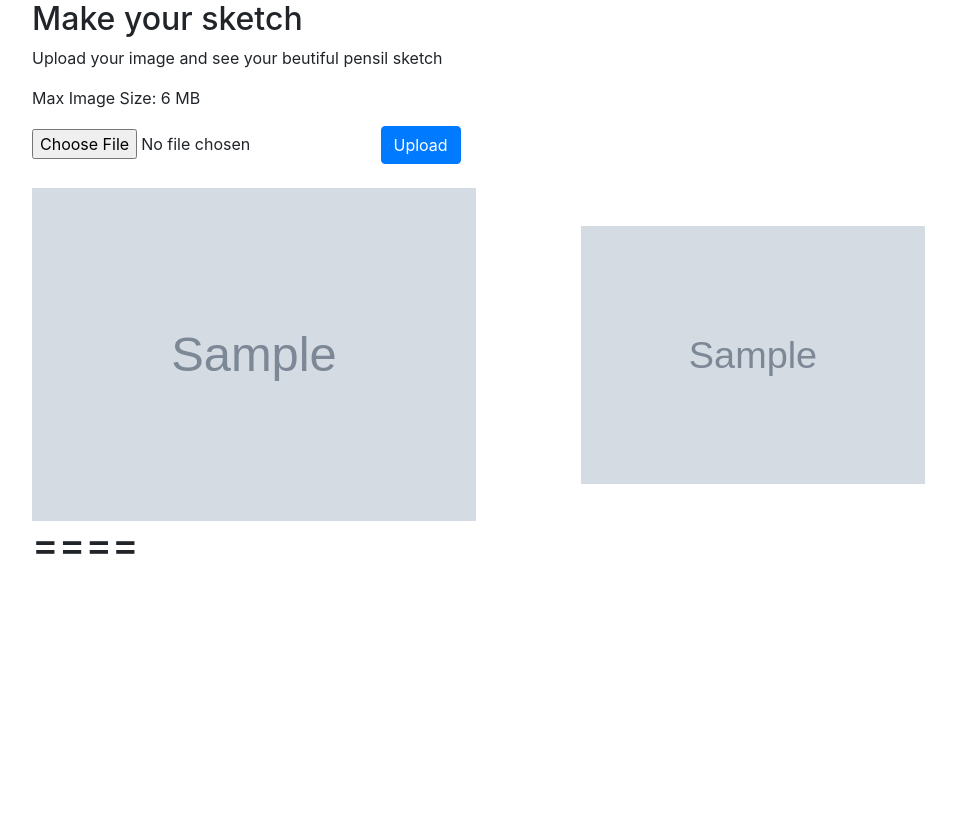
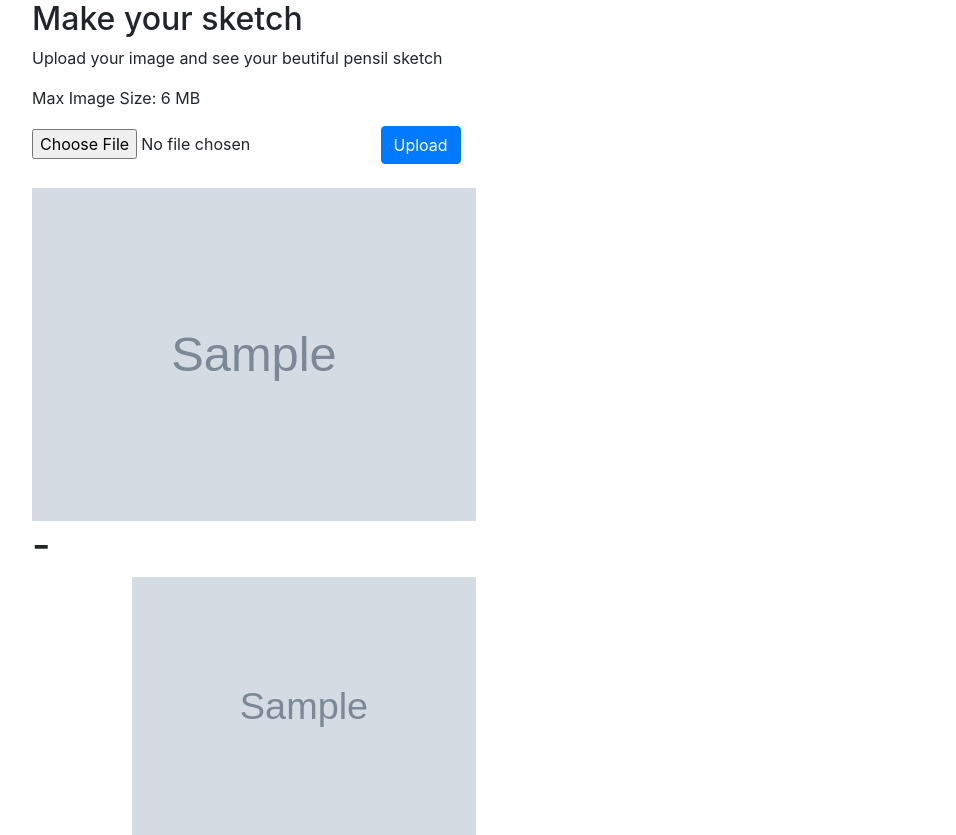
Before and after one commit to hrishi3/makeyoursketch, a Flask app: template templates/index.html in a window 1280 px wide. Shown: the part 56-891 px from the top of the page, without its empty margins (53-1009 px from the left). Before the commit the page ends 610 px from the top, so only its background shows below. Run offline with Flask 2, Linux system fonts and the light colour scheme; the template is opened without the code that fills it: most values are stand-ins (such as "Sample title", 1, 10 or a date in 2020); grey boxes marked "Sample" are stand-in pictures; some libraries are stand-ins or nearby versions.

Commit message:
Update index.html

```diff
--- a/templates/index.html
+++ b/templates/index.html
@@ -1,10 +1,6 @@
 <!DOCTYPE html>
 <html lang="en">
-<style>
-img {
-  border: 15px solid #555;
-}
-</style>
+
 <head>
    <meta charset="UTF-8">
    <title>Make Your Sketch</title>
@@ -50,8 +46,9 @@ img {
    {% if data %}
    <div class="container">
       <img src="{{ data.uploaded_img }}" alt="" width="40%" height="40%">
+     <h1>-</h1>
       <img src="{{ data.processed_img }}" alt="" width="40%" height="40%" style="padding-left: 100px">
-      <h1>====</h1>
+
    </div>
    {% endif %}
 
```
